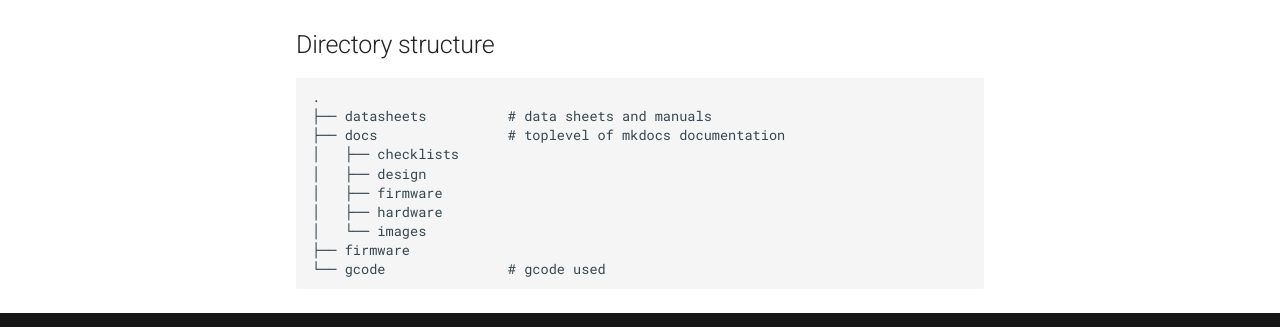
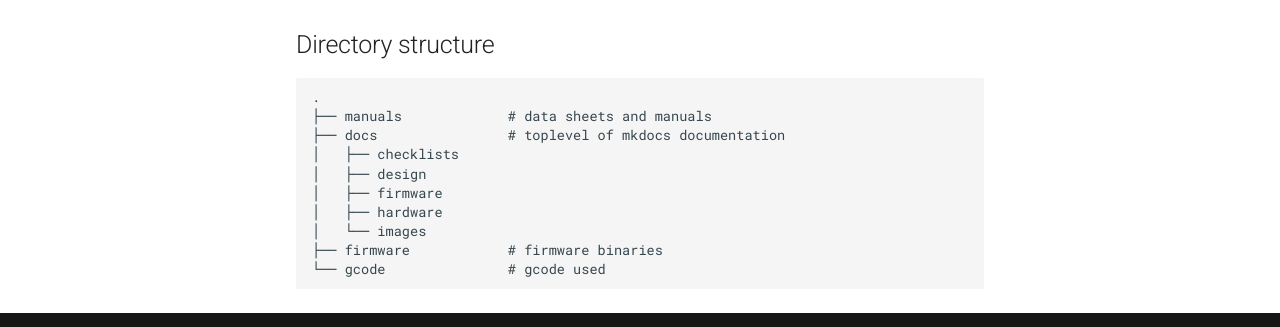
Before and after one commit to madeinoz67/omiocnc-x6-2200epl, an MkDocs documentation site: the page built from docs/index.md, in a window 1280 px wide and 900 px high, scrolled down 662 px. Shown: the part 522-849 px from the top of the window. Built offline with MkDocs 1.6.1 and Material for MkDocs 9.7.7, drawn with Linux system fonts in a browser that asks for light colours; comment, search, counter and statistics services are not loaded.

Commit message:
update dir tree

```diff
--- a/docs/index.md
+++ b/docs/index.md
@@ -7,12 +7,12 @@ Documentation for my OmioCNC X6-2200EPL CNC router
 ## Directory structure
 
     .
-    ├── datasheets          # data sheets and manuals
+    ├── manuals             # data sheets and manuals
     ├── docs                # toplevel of mkdocs documentation
     │   ├── checklists
     │   ├── design
     │   ├── firmware
     │   ├── hardware
     │   └── images
-    ├── firmware
+    ├── firmware            # firmware binaries
     └── gcode               # gcode used
```
